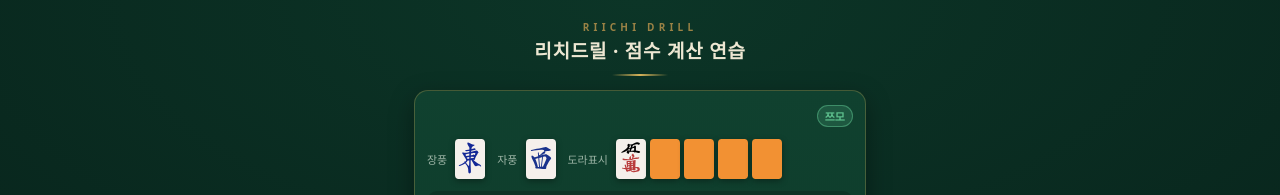
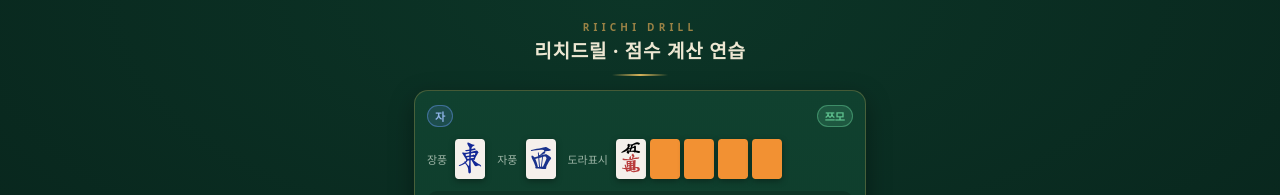
Before and after one commit to manbo-park/ronnya, a React (Vite) app: page / in a window 1280 px wide. Shown: the top 195 px of the page. Built offline with nearby package versions, Linux system fonts and the light colour scheme.

Commit message:
feat: 친/자 배지 추가
화료자가 친인지 자인지 배지 행 맨 앞에 표시한다.
친은 빨간색, 자는 파란색으로 구분한다.

```diff
--- a/src/features/ScoreTrainer.tsx
+++ b/src/features/ScoreTrainer.tsx
@@ -23,6 +23,7 @@ export function ScoreTrainer() {
     const p = gp.problem;
     const r = gp.result;
     const tsumo = p.winType === 'tsumo';
+    const dealer = p.seatWind === 1;
 
     const correct = gradeAnswer(r, answer);
 
@@ -35,6 +36,9 @@ export function ScoreTrainer() {
         <div className="trainer">
             <section className="card">
                 <div className="badges">
+                    <span className={`badge badge-seat ${dealer ? 'b-dealer' : 'b-nondealer'}`}>
+                        {dealer ? '친' : '자'}
+                    </span>
                     {p.riichi === 2 && <span className="badge b-riichi">더블리치</span>}
                     {p.riichi === 1 && <span className="badge b-riichi">리치</span>}
                     {p.ippatsu && <span className="badge b-riichi">일발</span>}
--- a/src/styles.css
+++ b/src/styles.css
@@ -118,6 +118,23 @@ body {
     background: rgba(226, 84, 58, 0.16);
     color: #f0907c;
     box-shadow: inset 0 0 0 1px rgba(226, 84, 58, 0.55);
+}
+
+.badge-seat {
+    font-weight: 700;
+    border: none;
+}
+
+.b-dealer {
+    background: rgba(226, 84, 58, 0.16);
+    color: #f0907c;
+    box-shadow: inset 0 0 0 1px rgba(226, 84, 58, 0.55);
+}
+
+.b-nondealer {
+    background: rgba(91, 139, 214, 0.18);
+    color: #8fb4e8;
+    box-shadow: inset 0 0 0 1px rgba(91, 139, 214, 0.55);
 }
 
 .b-riichi {
```
